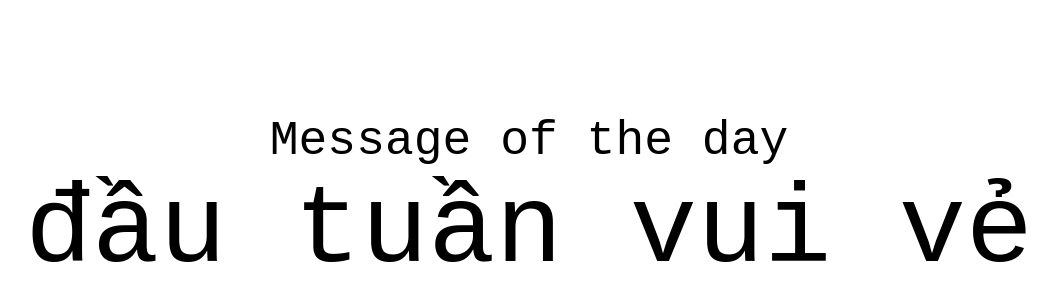
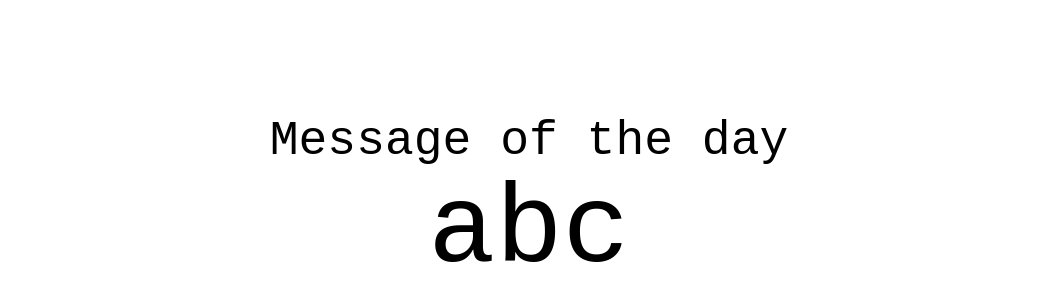
Before and after one commit to DatNguyen60/QuickDeployTest, a plain HTML site: page index.html in a window 1280 px wide. Shown: the part 196-496 px from the top of the page, without its empty margins (111-1168 px from the left). Drawn offline with Linux system fonts and the light colour scheme.

Commit message:
Automatic commit message

```diff
--- a/index.html
+++ b/index.html
@@ -8,7 +8,7 @@
     <div class="" style="height: 100vh; width: 100vw; position: relative">
         <div class="" style="position: absolute; top: 50%; left: 50%; width: 100%; transform: translate(-50%,-50%); font-size: 3rem; text-align: center;">
             <div class="">Message of the day</div>
-            <div class="" id="motd-text" style="font-size: 7rem;">đầu tuần vui vẻ</div>
+            <div class="" id="motd-text" style="font-size: 7rem;">abc</div>
         </div>
     </div>
 
```
